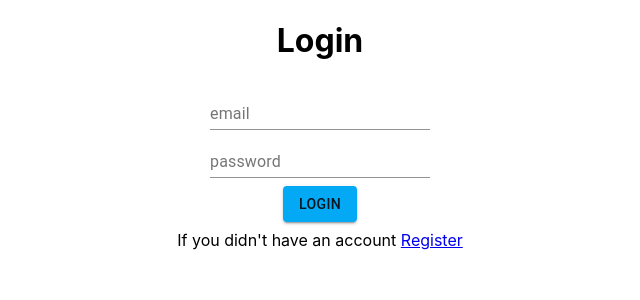
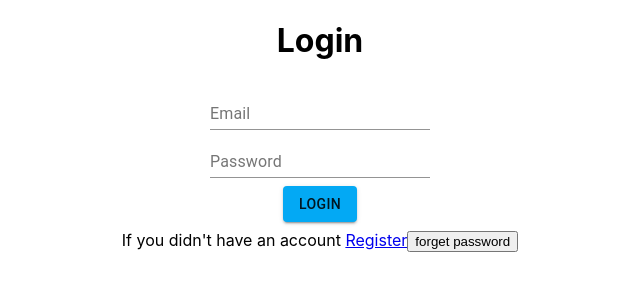
Before and after one commit to AlaaMostapha/auth-task, a React (Create React App) app: page / in a window 1280 px wide. Shown: the top 300 px of the page, without its empty margins (320-960 px from the left). Built offline with nearby package versions, Linux system fonts and the light colour scheme.

Commit message:
forms using formik

```diff
--- a/src/pages/Login/Login.js
+++ b/src/pages/Login/Login.js
@@ -1,63 +1,85 @@
 import React from "react";
 import * as Yup from "yup";
-import { useForm } from "react-hook-form";
-import { yupResolver } from "@hookform/resolvers/yup";
-import Input from "../../components/reactHookForm/input";
+import { Formik, Form } from "formik";
+import FormikControl from "../../components/Form/FormikControl";
 import CreateButton from "../../components/Button/Button";
 import { Link } from "react-router-dom";
 import { useDispatch } from "react-redux";
 import * as actions from "../../redux/actions/login";
 import { ToastContainer } from "react-toastify";
+import * as passwordActions from "../../redux/actions/password";
 function Login(props) {
   const dispatch = useDispatch();
-  const defaultValues = {
+
+  const forgetPassword = (user) => {
+    if (user) {
+      dispatch(passwordActions.forgetPassword(user));
+    }
+  };
+  const initialValues = {
     email: "",
     password: "",
   };
-  const schema = Yup.object({
+  const validationSchema = Yup.object({
     email: Yup.string()
       .required("Email is required")
       .email("Invalid Email format"),
     password: Yup.string().required("Password is required"),
   });
-  const onSubmit = (values) => {
+
+  const onSubmit = (values, onSubmitProps) => {
+    // console.log("form state", values);
     dispatch(actions.Login(values));
+    onSubmitProps.setSubmitting(false);
   };
-  const { handleSubmit, control, errors } = useForm({
-    mode: "onSubmit",
-    defaultValues: defaultValues,
-    resolver: yupResolver(schema),
-  });
 
   return (
     <>
       <ToastContainer limit={2}></ToastContainer>
       <h1>Login</h1>
-      <form onSubmit={handleSubmit(onSubmit)}>
-        <Input
+      <Formik
+        initialValues={initialValues}
+        validationSchema={validationSchema}
+        onSubmit={onSubmit}
+      >
+        {(formik) => {
+          return (
+            <>
+              <Form>
+                <FormikControl
+                  control="material-ui-input"
                   type="email"
                   name="email"
-          label="email"
-          control={control}
-          errors={errors}
+                  label="Email"
+                  autoComplete="off"
                 />
-        <Input
+                <FormikControl
+                  control="material-ui-input"
                   type="password"
                   name="password"
-          label="password"
-          control={control}
-          errors={errors}
+                  label="Password"
+                  autoComplete="off"
                 />
                 <CreateButton
                   variant="contained"
                   type="submit"
                   text="Login"
+                  // background={theme.palette.primary.main}
                   color="secondary"
+                  disabled={!formik.isValid || formik.isSubmitting}
                 />
-      </form>
+              </Form>
               <div>
-        If you didn't have an account <Link to="/register"> Register</Link>
+                If you didn't have an account{" "}
+                <Link to="/register"> Register</Link>
+                <button onClick={() => forgetPassword(formik.values)}>
+                  forget password
+                </button>
               </div>
+            </>
+          );
+        }}
+      </Formik>
     </>
   );
 }
--- a/src/pages/Register/Register.js
+++ b/src/pages/Register/Register.js
@@ -1,8 +1,7 @@
 import React from "react";
-import { useForm } from "react-hook-form";
-import { yupResolver } from "@hookform/resolvers/yup";
+import { Formik, Form } from "formik";
 import * as Yup from "yup";
-import Input from "../../components/reactHookForm/input";
+import FormikControl from "../../components/Form/FormikControl";
 import CreateButton from "../../components/Button/Button";
 import { useDispatch, useSelector } from "react-redux";
 import * as actions from "../../redux/actions/register";
@@ -12,14 +11,14 @@ function Register(props) {
   const dispatch = useDispatch();
   const loading = useSelector((state) => state.registerReducer.loading);
   console.log("loading", loading);
-  const defaultValues = {
+  const initialValues = {
     username: "",
     email: "",
     password: "",
     confirmPassword: "",
     phoneNumber: "",
   };
-  const schema = Yup.object({
+  const validationSchema = Yup.object({
     username: Yup.string().required("Username is required"),
     email: Yup.string()
       .required("Email is required")
@@ -30,64 +29,76 @@ function Register(props) {
       .oneOf([Yup.ref("password"), ""], "Passwords must be matched"),
     phoneNumber: Yup.number().required("Phone number is required"),
   });
-  const onSubmit = (values) => {
+
+  const onSubmit = (values, onSubmitProps) => {
     // console.log("form state", values);
     dispatch(actions.Registiration(values));
+    onSubmitProps.setSubmitting(false);
   };
-  const { handleSubmit, control, errors } = useForm({
-    mode: "onSubmit",
-    defaultValues: defaultValues,
-    resolver: yupResolver(schema),
-  });
   return (
     <>
       <ToastContainer limit={2}></ToastContainer>
       <h1>Registiration</h1>
-      <form onSubmit={handleSubmit(onSubmit)}>
-        <Input
+      <Formik
+        initialValues={initialValues}
+        validationSchema={validationSchema}
+        onSubmit={onSubmit}
+      >
+        {(formik) => {
+          return (
+            <Form>
+              <FormikControl
+                control="material-ui-input"
                 type="text"
                 name="username"
                 label="Username"
-          control={control}
-          errors={errors}
+                autoComplete="off"
+                id="userName"
               />
-        <Input
+              <FormikControl
+                control="material-ui-input"
                 type="email"
                 name="email"
                 label="Email"
-          control={control}
-          errors={errors}
+                autoComplete="off"
+                id="email"
               />
-        <Input
+              <FormikControl
+                control="material-ui-input"
                 type="password"
                 name="password"
                 label="Password"
-          control={control}
-          errors={errors}
+                autoComplete="off"
+                id="password"
               />
-        <Input
+              <FormikControl
+                control="material-ui-input"
                 type="password"
                 name="confirmPassword"
                 label="Confirm Password"
-          control={control}
-          errors={errors}
+                autoComplete="off"
+                id="confirmPassword"
               />
-        <Input
+              <FormikControl
+                control="material-ui-input"
                 type="text"
                 name="phoneNumber"
                 label="Phone Number"
-          control={control}
-          errors={errors}
+                autoComplete="off"
+                id="phoneNumber"
               />
-
               <CreateButton
                 id="registerBtn"
                 variant="contained"
                 type="submit"
                 text="Register"
                 color="secondary"
+                disabled={!formik.isValid || formik.isSubmitting}
               />
-      </form>
+            </Form>
+          );
+        }}
+      </Formik>
     </>
   );
 }
```
Also changed, not shown: src/pages/Register/Register-copy.js (deleted, +0 -106 lines), 1 other file (tests, documents, lock files or other folders). Lines whose indentation alone changed are shown as unchanged.
